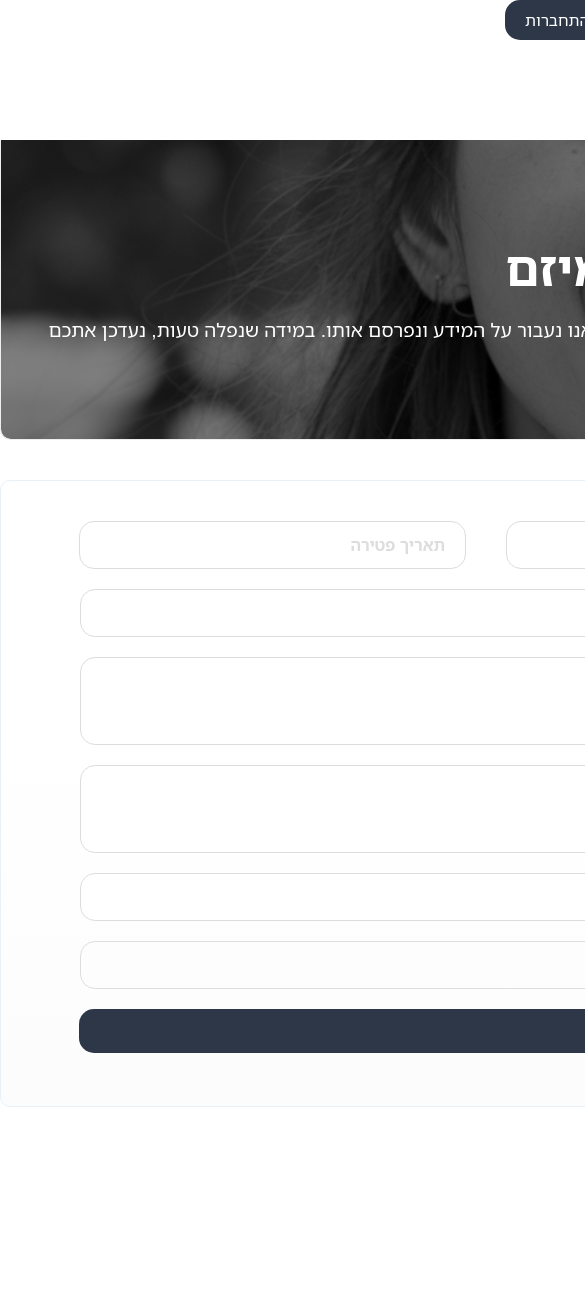
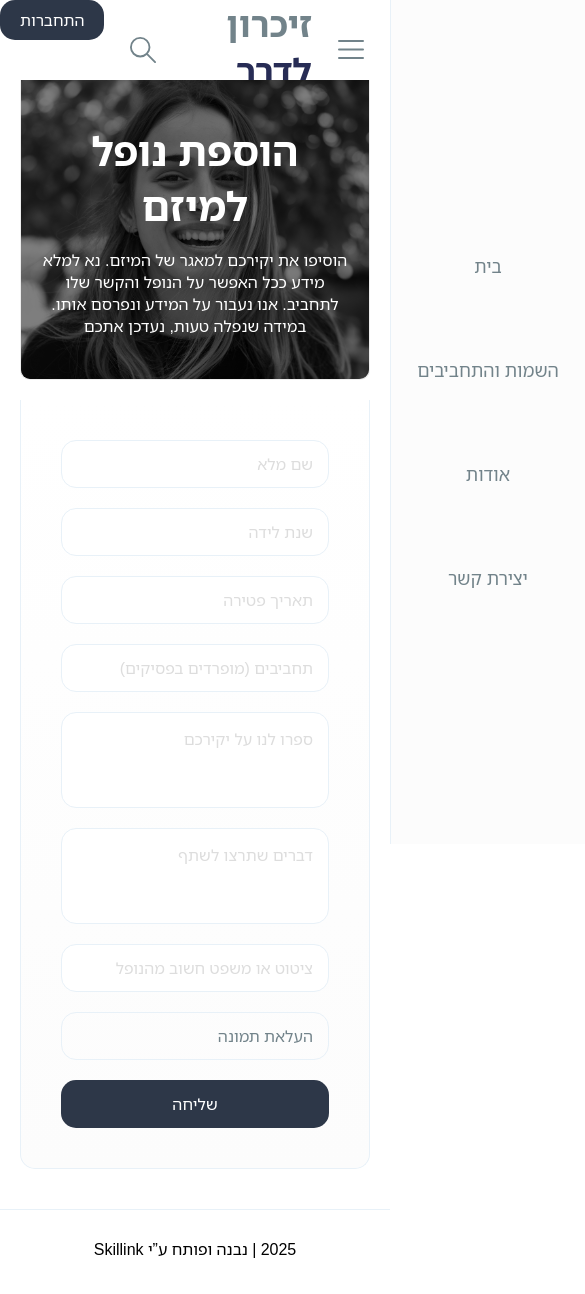
Before and after one commit to Skillink-org/Zikaron-Laderech, a Next.js app: page /add-fallen in a window 390 px wide. Shown: the top 1294 px of the page, 585 px wide, since content can reach past the window. Built offline with nearby package versions, Linux system fonts and the light colour scheme.

Commit message:
Responsive improvements: remove unnecessary width values and enhance design for Add Fallen page & ImageWithTitle component

```diff
--- a/app/add-fallen/page.jsx
+++ b/app/add-fallen/page.jsx
@@ -1,28 +1,31 @@
-"use client"
-import { useState } from 'react';
-import styles from './page.module.scss';
-import ImageWithTitle from '../components/ImageWithTitle/index'
-import Button from '../components/Button';
-import StatusMessage from '../components/StatusMessage';
+"use client";
+import { useState } from "react";
+import styles from "./page.module.scss";
+import ImageWithTitle from "../components/ImageWithTitle/index";
+import Button from "../components/Button";
+import StatusMessage from "../components/StatusMessage";
+import CustomBubble from "../components/CustomBubble";
+
 export default function AddFallenPage() {
   const cloudName = process.env.CLOUDINARY_NAME;
-    // const uploadPresent=process.env.;
+  // const uploadPresent = process.env.;
   const currentYear = new Date().getFullYear();
   const todayDate = new Date().toISOString().split("T")[0];
   const minDeathDate = "2023-10-07";
+
   const [formData, setFormData] = useState({
-        fullName: '',
-        birthYear: '',
-        deathDate: '',
-        hobbies: '',
-        about: '',
-        familyMessage: '',
-        highlightQuote: '',
+    fullName: "",
+    birthYear: "",
+    deathDate: "",
+    hobbies: "",
+    about: "",
+    familyMessage: "",
+    highlightQuote: "",
     image: null,
   });
 
-    const [statusMessage, setStatusMessage] = useState('');
-    const [statusType, setStatusType] = useState(''); // 'success' or 'error'
+  const [statusMessage, setStatusMessage] = useState("");
+  const [statusType, setStatusType] = useState(""); // 'success' or 'error'
 
   const handleChange = (e) => {
     const { name, value } = e.target;
@@ -35,13 +38,15 @@ export default function AddFallenPage() {
       const numValue = parseInt(value, 10);
       if (numValue < 0 || numValue > currentYear) return;
     }
+
     if (name === "hobbies") {
-            const hobbiesArray = value.split(",").map(hobby => hobby.trim()).filter(hobby => hobby !== "");
+      const hobbiesArray = value
+        .split(",")
+        .map((hobby) => hobby.trim())
+        .filter((hobby) => hobby !== "");
+      if (hobbiesArray.length > 6) return;
+    }
 
-            if (hobbiesArray.length > 6) {
-                return;
-            }
-        }
     setFormData({ ...formData, [name]: value });
   };
 
@@ -56,55 +61,63 @@ export default function AddFallenPage() {
     try {
       // Upload image to Cloudinary
       const imageData = new FormData();
-            imageData.append('file', formData.image);
-            imageData.append('upload_preset', uploadPresent); // Replace with your Cloudinary preset
+      imageData.append("file", formData.image);
+      imageData.append("upload_preset", uploadPresent); // Replace with your Cloudinary preset
 
-            const cloudinaryResponse = await fetch(`https://api.cloudinary.com/v1_1/${cloudName}/image/upload`, {
-                method: 'POST',
+      const cloudinaryResponse = await fetch(
+        `https://api.cloudinary.com/v1_1/${cloudName}/image/upload`,
+        {
+          method: "POST",
           body: imageData,
-            });
+        }
+      );
 
-            if (!cloudinaryResponse.ok) throw new Error('Failed to upload image');
+      if (!cloudinaryResponse.ok) throw new Error("Failed to upload image");
+
       const imageResponse = await cloudinaryResponse.json();
       const imageUrl = imageResponse.secure_url;
 
-            //Send form data to the server
-            const response = await fetch('/api/add-fallen', {
-                method: 'POST',
-                headers: { 'Content-Type': 'application/json' },
+      // Send form data to the server
+      const response = await fetch("/api/add-fallen", {
+        method: "POST",
+        headers: { "Content-Type": "application/json" },
         body: JSON.stringify({ ...formData, imageUrl }),
       });
 
-            if (!response.ok) throw new Error('Failed to save data');
+      if (!response.ok) throw new Error("Failed to save data");
 
-            setStatusMessage('ההודעה נשלחה בהצלחה! תודה רבה');
-            setStatusType('success');
+      setStatusMessage("ההודעה נשלחה בהצלחה! תודה רבה");
+      setStatusType("success");
       setFormData({
-                fullName: '',
-                birthYear: '',
-                deathDate: '',
-                hobbies: '',
-                about: '',
-                familyMessage: '',
-                highlightQuote: '',
+        fullName: "",
+        birthYear: "",
+        deathDate: "",
+        hobbies: "",
+        about: "",
+        familyMessage: "",
+        highlightQuote: "",
         image: null,
       });
     } catch (error) {
-            setStatusMessage('אירעה שגיאה. נא לנסות שוב.');
-            setStatusType('error');
+      setStatusMessage("אירעה שגיאה. נא לנסות שוב.");
+      setStatusType("error");
     }
   };
 
   return (
-        <div className={styles.container}>
+    <>
+      <div className={styles.header}>
         <ImageWithTitle
-                imageUrl={'/profileImage.webp'}
-                title={'הוספת נופל למיזם'}
+          imageUrl={"/profileImage.webp"}
+          title={"הוספת נופל למיזם"}
           subtitle={
-                    'הוסיפו את יקירכם למאגר של המיזם. נא למלא מידע ככל האפשר על הנופל והקשר שלו לתחביב. אנו נעבור על המידע ונפרסם אותו. במידה שנפלה טעות, נעדכן אתכם'
+            "הוסיפו את יקירכם למאגר של המיזם. נא למלא מידע ככל האפשר על הנופל והקשר שלו לתחביב. אנו נעבור על המידע ונפרסם אותו. במידה שנפלה טעות, נעדכן אתכם"
           }
           style={{ height: "300px" }}
         />
+      </div>
+
+      <CustomBubble>
         <form className={styles.form} onSubmit={handleSubmit}>
           <div className={styles.allFormDetails}>
             <div className={styles.line1}>
@@ -115,7 +128,7 @@ export default function AddFallenPage() {
                 onChange={handleChange}
                 required
                 className={styles.name}
-                            placeholder='שם מלא'
+                placeholder="שם מלא"
               />
               <input
                 type="number"
@@ -124,8 +137,8 @@ export default function AddFallenPage() {
                 onChange={handleChange}
                 required
                 className={styles.birthDate}
-                            placeholder='שנת לידה'
-                            min='0'
+                placeholder="שנת לידה"
+                min="0"
                 max={currentYear}
               />
               <input
@@ -143,8 +156,8 @@ export default function AddFallenPage() {
                 min={minDeathDate}
                 max={todayDate}
               />
+            </div>
 
-                    </div>
             <input
               type="text"
               name="hobbies"
@@ -152,7 +165,7 @@ export default function AddFallenPage() {
               onChange={handleChange}
               className={styles.hobbies}
               required
-                        placeholder='תחביבים (מופרדים בפסיקים)'
+              placeholder="תחביבים (מופרדים בפסיקים)"
             />
 
             <textarea
@@ -161,7 +174,7 @@ export default function AddFallenPage() {
               onChange={handleChange}
               required
               className={styles.about}
-                        placeholder='ספרו לנו על יקירכם'
+              placeholder="ספרו לנו על יקירכם"
             />
 
             <textarea
@@ -169,7 +182,7 @@ export default function AddFallenPage() {
               value={formData.familyMessage}
               onChange={handleChange}
               className={styles.familyMessage}
-                        placeholder='דברים שתרצו לשתף'
+              placeholder="דברים שתרצו לשתף"
               required
             />
 
@@ -179,7 +192,7 @@ export default function AddFallenPage() {
               value={formData.highlightQuote}
               onChange={handleChange}
               className={styles.highlightQuote}
-                        placeholder='ציטוט או משפט חשוב מהנופל'
+              placeholder="ציטוט או משפט חשוב מהנופל"
               required
             />
 
@@ -194,15 +207,20 @@ export default function AddFallenPage() {
               />
             </label>
 
-                    <Button type='submit' className={styles.submitButton} children={'שליחה'} />
+            <Button
+              type="submit"
+              className={styles.submitButton}
+              children={"שליחה"}
+            />
           </div>
-            </form >
+        </form>
+      </CustomBubble>
+
         {statusMessage && (
           <div className={styles.statusMessage}>
             <StatusMessage message={statusMessage} type={statusType} />
           </div>
-            )
-            }
-        </div >
+        )}
+    </>
   );
 }
--- a/app/add-fallen/page.module.scss
+++ b/app/add-fallen/page.module.scss
@@ -1,36 +1,25 @@
+@use '@/styles/_vars.scss' as *;
 @import '../../styles/mixins';
 
-.container {
-  @include page-layout(20px, 100vh);
-  align-items: center;
-  height: 2000px;
+
+.header {
+  width: 100%;
 }
 
 .form {
-  box-sizing: border-box;
-  position: absolute;
-  width: 1400px;
-  height: 627px;
-  background: linear-gradient(
-    0deg,
-    rgba(245, 245, 245, 0.3) 0%,
-    #ffffff 60.1%,
-    #ffffff 100%
-  );
-  border: 1px solid #e8f1f8;
-  border-radius: 10px;
-  top: 480px;
-  display: flex;
-  flex-direction: column;
-  align-items: center;
-  gap: 20px;
-  padding: 20px;
+  width: 100%;
+  // // background: linear-gradient(0deg, rgba(245, 245, 245, 0.3) 0%, #ffffff 60.1%, #ffffff 100%);
+  // border: 1px solid #e8f1f8;
+  // border-radius: 10px;
+  // display: flex;
+  // flex-direction: column;
+  // align-items: center;
+  // gap: 20px;
+  // padding: 20px;
 }
 
 .allFormDetails {
-  width: 1242px;
-  height: 552px;
-  padding: 20px 0 0 0;
+  width: 100%;
   display: flex;
   flex-direction: column;
   gap: 20px;
@@ -39,9 +28,10 @@
 .line1 {
   display: flex;
   flex-direction: row;
+  flex-wrap: wrap;
+  gap: 20px;
   justify-content: space-between;
 }
-
 .name,
 .birthDate,
 .date,
@@ -51,29 +41,24 @@
 .familyMessage,
 .highlightQuote,
 .customFileUpload {
-  width: 1241.5px;
+  width: 100%;
   height: 48px;
-  border: 0.5px solid #dddddd;
+  border: 1px solid $lightblueBorder;
   border-radius: 15px;
   resize: none;
   font-style: normal;
-  font-weight: 600;
+  font-weight: 400;
   font-size: 16px;
   line-height: 22px;
   display: flex;
   align-items: center;
   text-align: right;
-  color: #ffffff;
-  padding: 15px 20px 15px 20px;
+  color: $textColor;
+  padding: 15px;
+  box-sizing: border-box;
   &::placeholder {
     color: #dddddd;
   }
-}
-
-.name,
-.birthDate,
-.date {
-  width: 387.17px;
 }
 
 .about,
@@ -84,9 +69,19 @@
 .hiddenInput {
   display: none;
 }
+
 .submitButton {
   height: 48px;
 }
+
+.statusMessageContainer {
+  width: 100%;
+  max-width: 1242px;
+  display: flex;
+  justify-content: center;
+  padding: 20px;
+}
+
 .statusMessage {
-  margin-top: 1947px;
+  width: 100%;
 }
--- a/app/components/ImageWithTitle/style.module.scss
+++ b/app/components/ImageWithTitle/style.module.scss
@@ -1,30 +1,35 @@
+@use '@/styles/_vars.scss' as *;
+
 .imageWithTitle {
-  width: 1400px;
-  height: 499.51px;
+  width: 100%;
   display: flex;
   align-items: center;
   justify-content: center;
   background-size: cover;
   background-position: center;
   filter: grayscale(100%);
-  position: absolute;
-  top: 139.86px;
-  left: 50%;
-  transform: translateX(-50%);
-  border-radius: 0px 0px 10px 10px;
+    // height: 499.51px;
+  // position: absolute;
+  // top: 139.86px;
+  // left: 50%;
+  // transform: translateX(-50%);
+  border-radius: 0 0 10px 10px;
   border: solid;
-  border-width: 0px 1px 1px 1px;
+  border-width: 0 1px 1px 1px;
   border-color: #F2EDEB;
-  opacity: 1;
   color: white;
   text-align: center;
   overflow: hidden;
+  padding: 20px;
+  position: relative;
+
   .content {
     position: relative;
     z-index: 2;
+    padding: 20px;
 
     h1 {
-      font-size: 3rem;
+      font-size: $text-xxl;
       margin-bottom: 1rem;
     }
 
@@ -42,6 +47,24 @@
     height: 100%;
     background-color: rgba(0, 0, 0, 0.5);
     z-index: 1;
-    border-radius: 0px 0px 10px 10px;
+    border-radius: 0 0 10px 10px;
   }
 }
+
+@media (max-width: 768px) {
+  .imageWithTitle {
+    padding: 0.5rem;
+  }
+
+  .imageWithTitle .content {
+    padding: 0.5rem;
+
+    h1 {
+      font-size: 2.5rem;
+    }
+
+    p {
+      font-size: 1rem;
+    }
+  }
+}
```
Also changed, not shown: 1 other file (tests, documents, lock files or other folders). Lines whose indentation alone changed are shown as unchanged.
